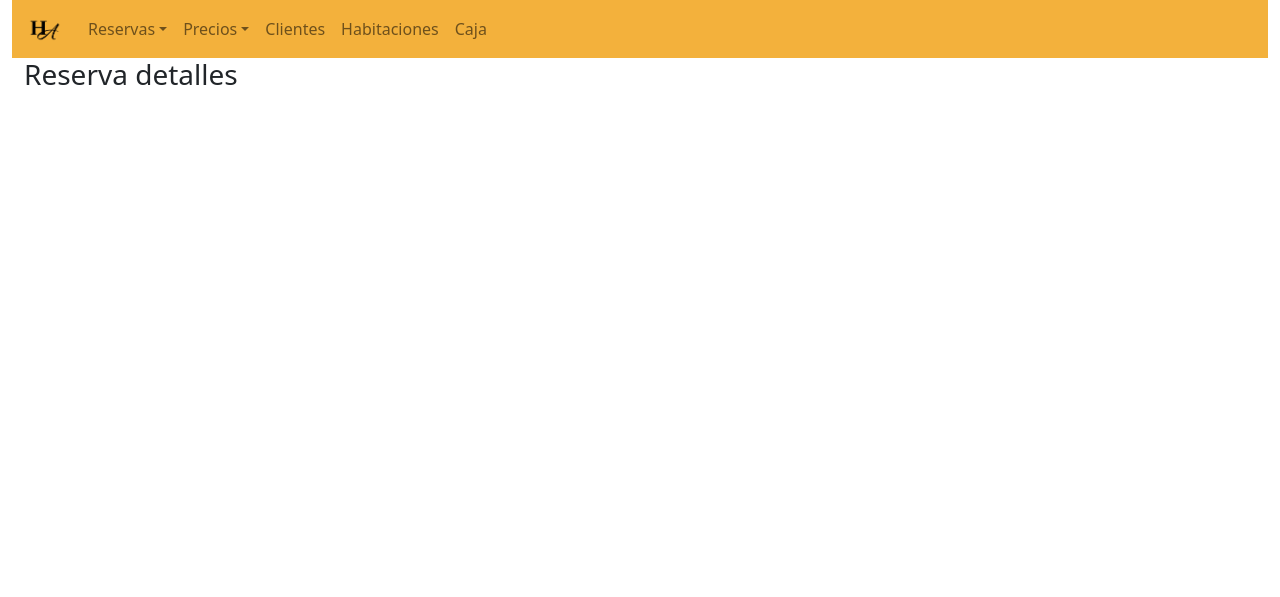
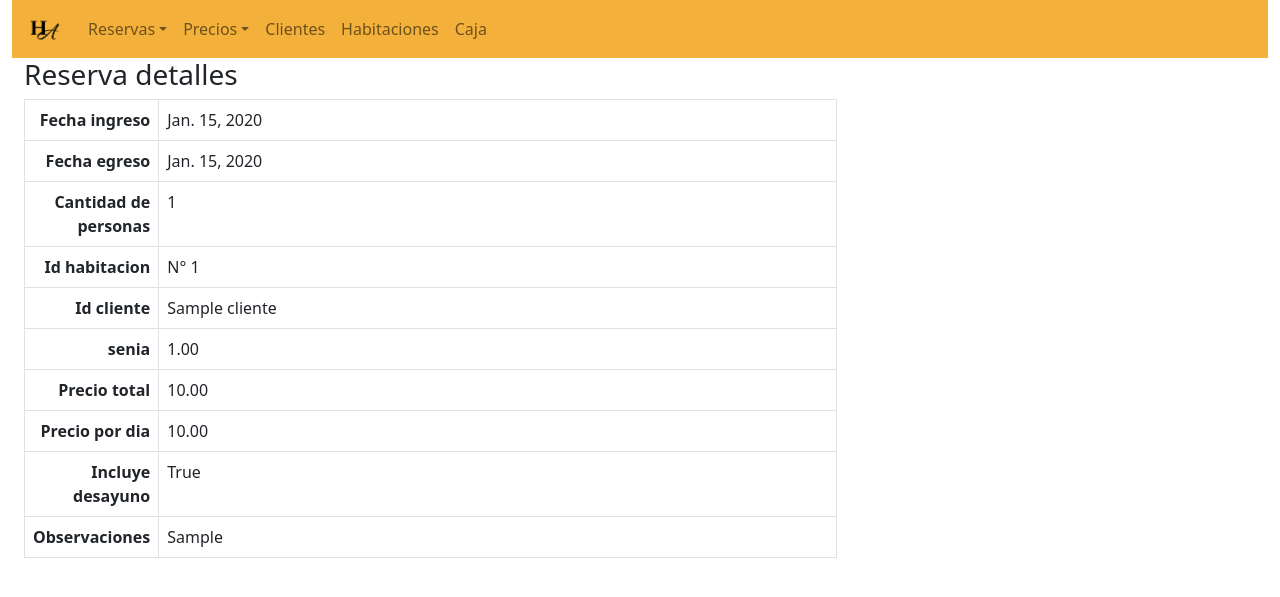
Before and after one commit to aileniacoi/HotelAguero, a Django app: page /reservas/reservasdetail/1/ in a window 1280 px wide. Shown: the top 597 px of the page. Run offline with Django 4.2, Linux system fonts and the light colour scheme; tables that the repository leaves empty hold one stand-in row (values such as "Sample post"); some libraries are stand-ins or nearby versions.

Commit message:
avances en la vista detalle de reservas tambien en el archivo "reservasForm.html" y en "forms.py"

```diff
--- a/templates/reservasForm.html
+++ b/templates/reservasForm.html
@@ -2,8 +2,54 @@
 {% block content %}
 
    <div class="container-fluid">
-    <h3>Reserva detalles</h3>
-
+       <h3>Reserva detalles</h3>
+       <div class="row">
+        <div class="col-md-8">
+            <table class="table table-bordered">
+                <tr>
+                    <td class="text-end col-1"><b>Fecha ingreso</b></td>
+                    <td class="col-11">{{ object.fechaIngreso }}</td>
+                </tr>
+                <tr>
+                    <td class="text-end col-1"><b>Fecha egreso</b></td>
+                    <td class="col-11">{{ object.fechaEgreso }}</td>
+                </tr>
+                <tr>
+                    <td class="text-end col-1"><b>Cantidad de personas</b></td>
+                    <td class="col-11">{{ object.cantidadPersonas }}</td>
+                </tr>
+                <tr>
+                    <td class="text-end col-1"><b>Id habitacion</b></td>
+                    <td class="col-11">{{ object.idHabitacion }}</td>
+                </tr>
+                <tr>
+                    <td class="text-end col-1"><b>Id cliente</b></td>
+                    <td class="col-11">{{ object.idCliente }}</td>
+                </tr>
+                <tr>
+                    <td class="text-end col-1"><b>senia</b></td>
+                    <td class="col-11">{{ object.senia }}</td>
+                </tr>
+                <tr>
+                    <td class="text-end col-1"><b>Precio total</b></td>
+                    <td class="col-11">{{ object.precioTotal }}</td>
+                </tr>
+                <tr>
+                    <td class="text-end col-1"><b>Precio por dia</b></td>
+                    <td class="col-11">{{ object.precioPorDia }}</td>
+                </tr>
+                <tr>
+                    <td class="text-end col-1"><b>Incluye desayuno</b></td>
+                    <td class="col-11">{{ object.incluyeDesayuno }}</td>
+                </tr>
+                <tr>
+                    <td class="text-end col-1"><b>Observaciones</b></td>
+                    <td class="col-11">{{ object.observaciones }}</td>
+                </tr>
+            </table>
+        </div>
+       </div>
    </div>
 
+
 {% endblock %}
```
Also changed, not shown: Hotel/forms.py (+12 -0 lines), templates/clienteForm.html (+1 -23 lines), 1 other file.
